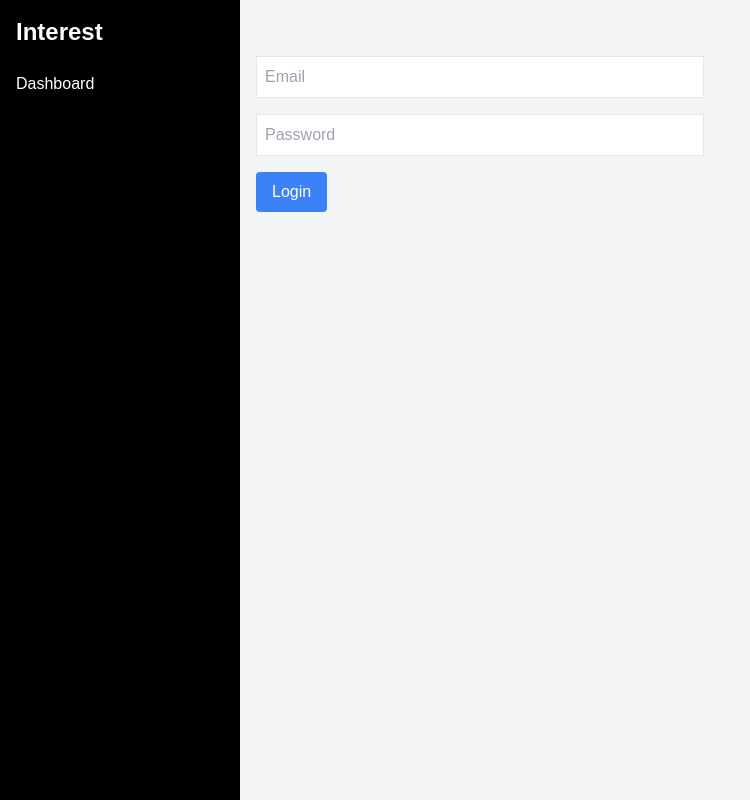
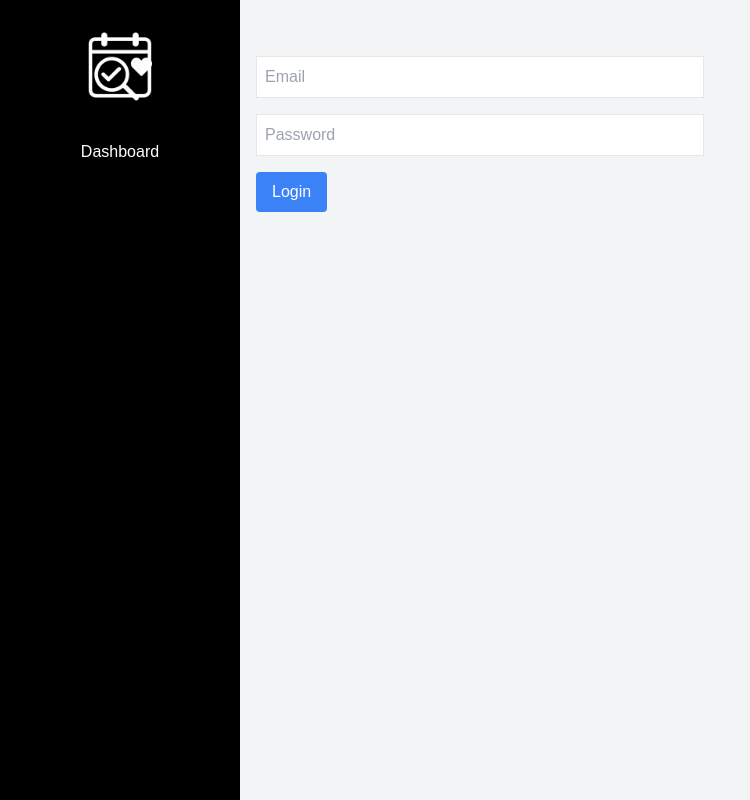
Before and after one commit to Africa-t0t0/interest_subscriber_frontend, a Next.js app: page / in a window 1280 px wide. Shown: the whole page, without its empty margins (0-750 px from the left). Built offline with nearby package versions, Linux system fonts and the light colour scheme.

Commit message:
feature: add icon to sidebar

```diff
--- a/src/app/dashboard/page.tsx
+++ b/src/app/dashboard/page.tsx
@@ -6,7 +6,7 @@ export default function Home() {
   return (
     <AuthGuard>
       <main className="min-h-screen bg-gray-100 p-8 space-y-8">
-        <h1 className="text-4xl font-bold text-slate-950">
+        <h1 className="text-4xl font-bold text-slate-950 text-center">
           Interest Subscriber
         </h1>
         <Dashboard />
--- a/src/components/core/Sidebar.tsx
+++ b/src/components/core/Sidebar.tsx
@@ -1,13 +1,26 @@
 "use client";
 
 import Link from "next/link";
+import Image from "next/image";
 
 export default function Sidebar() {
     const navbarContent = (
         <aside className="bg-black text-white w-60 min-h-screen p-4 space-y-4">
-            <h2 className="text-2xl font-bold mb-6">Interest</h2>
+            <div className="mb-6 flex justify-center">
+                <Image
+                    src="/icon_white.png"
+                    alt="Interest Logo"
+                    width={100}
+                    height={30}
+                    className="object-contain"
+                />
+            </div>
             <nav className="flex flex-col space-y-2">
-                <Link href="/dashboard">Dashboard</Link>
+                <li
+                    className="flex justify-center items-center"
+                >
+                    <Link href="/dashboard">Dashboard</Link>
+                </li>
             </nav>
         </aside>
     );
```
Also changed, not shown: public/icon.png (added), public/icon_white.png (added).
